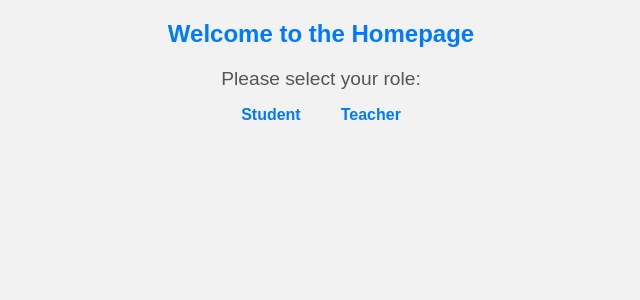
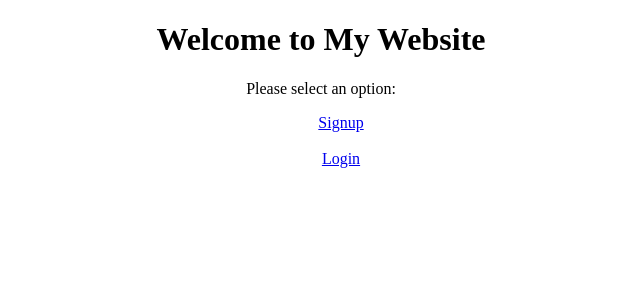
Before and after one commit to 369Rohini/Student-Teacher, a Django app: template project/templates/homepage.html in a window 1280 px wide. Shown: the top 300 px of the page, without its empty margins (319-959 px from the left). Run offline with Django 3.2, Linux system fonts and the light colour scheme; the template is opened without the code that fills it, so the values that code supplies are empty.

Commit message:
Update homepage.html

```diff
--- a/project/templates/homepage.html
+++ b/project/templates/homepage.html
@@ -1,56 +1,26 @@
 <!DOCTYPE html>
 <html>
 <head>
-    <title>Homepage</title>
+    <title>Welcome to My Website</title>
     <style>
-        /* Internal CSS styles go here */
         body {
-            font-family: Arial, sans-serif;
-            background-color: #f2f2f2;
-            margin: 20px;
             text-align: center;
         }
 
-        h2 {
-            color: #007bff;
-            margin-bottom: 20px;
-        }
-
-        p {
-            color: #555;
-            font-size: 1.2rem;
-            margin-bottom: 10px;
-        }
-
-        ul {
-            list-style: none;
-            padding: 0;
-            display: flex;
-            justify-content: center;
-        }
-
-        li {
-            margin: 0 20px;
-        }
-
-        a {
-            text-decoration: none;
-            color: #007bff;
-            font-weight: bold;
-            transition: color 0.2s ease;
-        }
-
-        a:hover {
-            color: #0056b3;
+        .centered {
+            margin: 0 auto;
+            max-width: 400px; /* Adjust the max-width as needed */
         }
     </style>
 </head>
 <body>
-    <h2>Welcome to the Homepage</h2>
-    <p>Please select your role:</p>
-    <ul>
-        <li><a href="{% url 'signup' %}?role=student">Student</a></li>
-        <li><a href="{% url 'signup' %}?role=teacher">Teacher</a></li>
-    </ul>
+    <div class="centered">
+        <h1>Welcome to My Website</h1>
+        <p>Please select an option:</p>
+        <ul>
+            <a href="{% url 'signup' %}">Signup</a> <br><br>
+            <a href="{% url 'login' %}">Login</a>
+        </ul>
+    </div>
 </body>
 </html>
```
